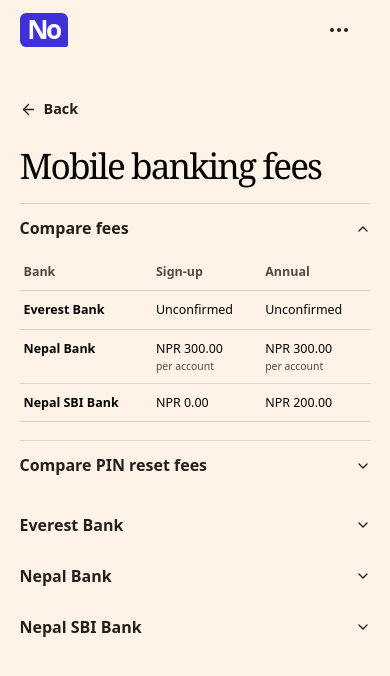
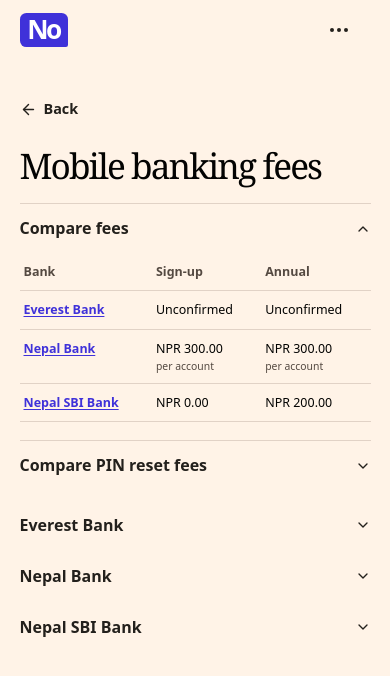
Before and after one commit to rijan-poudel/The-No-Series, a Next.js app: page /en/money/mobile-banking in a window 390 px wide. Both pictures are taken after a click on the heading "Compare fees". Shown: the top 676 px of the page. Built offline with nearby package versions, Linux system fonts and the light colour scheme.

Commit message:
Link mobile banking comparisons to bank fee details

```diff
--- a/app/[locale]/money/mobile-banking/page.tsx
+++ b/app/[locale]/money/mobile-banking/page.tsx
@@ -9,6 +9,7 @@ import {
   moneyPath,
   t,
 } from "../../../../src/ui/copy";
+import { MobileBankLink } from "../../../../src/ui/mobile-bank-link";
 import { Editorial } from "../../../../src/ui/editorial";
 import { TariffDetails } from "../../../../src/ui/tariff-reading";
 
@@ -19,6 +20,10 @@ export default async function MobileBanking({
 }) {
   const { locale } = await params;
   if (!isLocale(locale)) notFound();
+
+  const bankNames = new Map<string, string>(
+    banks.map(({ id, name }) => [id, name]),
+  );
 
   return (
     <Editorial
@@ -46,7 +51,7 @@ export default async function MobileBanking({
             {decodedMobileTariffs.map(({ id, reading }) => (
               <tr key={id}>
                 <th scope="row">
-                  {banks.find((bank) => bank.id === id)?.name}
+                  <MobileBankLink id={id} name={bankNames.get(id) ?? id} />
                 </th>
                 {(["registrationBasis", "annualBasis"] as const).map(
                   (basis) => {
@@ -82,7 +87,9 @@ export default async function MobileBanking({
             );
             return (
               <div key={id}>
-                <dt>{banks.find((bank) => bank.id === id)?.name}</dt>
+                <dt>
+                  <MobileBankLink id={id} name={bankNames.get(id) ?? id} />
+                </dt>
                 <dd>
                   {resets.length === 0 && t(locale, "mobileFeeUnknown")}
                   {resets.map((fee) => (
@@ -104,9 +111,8 @@ export default async function MobileBanking({
       <div className="decoded-card-list">
         {decodedMobileTariffs.map(({ id, reading }) => (
           <details key={id}>
-            <summary>
-              {banks.find((bank) => bank.id === id)?.name}{" "}
-              <ChevronDown size={16} aria-hidden />
+            <summary className="mobile-fee-target" id={`mobile-fees-${id}`}>
+              {bankNames.get(id)} <ChevronDown size={16} aria-hidden />
             </summary>
             <TariffDetails tariff={reading} locale={locale} />
           </details>
--- a/app/styles.css
+++ b/app/styles.css
@@ -1713,3 +1713,11 @@ html[lang="ne"] .bank-directory h1 {
 .mobile-fee-table small {
   display: block;
 }
+
+.mobile-bank-link {
+  color: var(--accent);
+  text-underline-offset: 0.16em;
+}
+.mobile-fee-target {
+  scroll-margin-top: 24px;
+}
--- /dev/null
+++ b/src/ui/mobile-bank-link.tsx
@@ -0,0 +1,20 @@
+"use client";
+
+export function MobileBankLink({ id, name }: { id: string; name: string }) {
+  const target = `mobile-fees-${id}`;
+
+  return (
+    <a
+      className="mobile-bank-link"
+      href={`#${target}`}
+      onClick={(event) => {
+        if (event.metaKey || event.ctrlKey || event.shiftKey || event.altKey)
+          return;
+        const details = document.getElementById(target)?.closest("details");
+        if (details) details.open = true;
+      }}
+    >
+      {name}
+    </a>
+  );
+}
```
Also changed, not shown: 2 other files (tests, documents, lock files or other folders).
